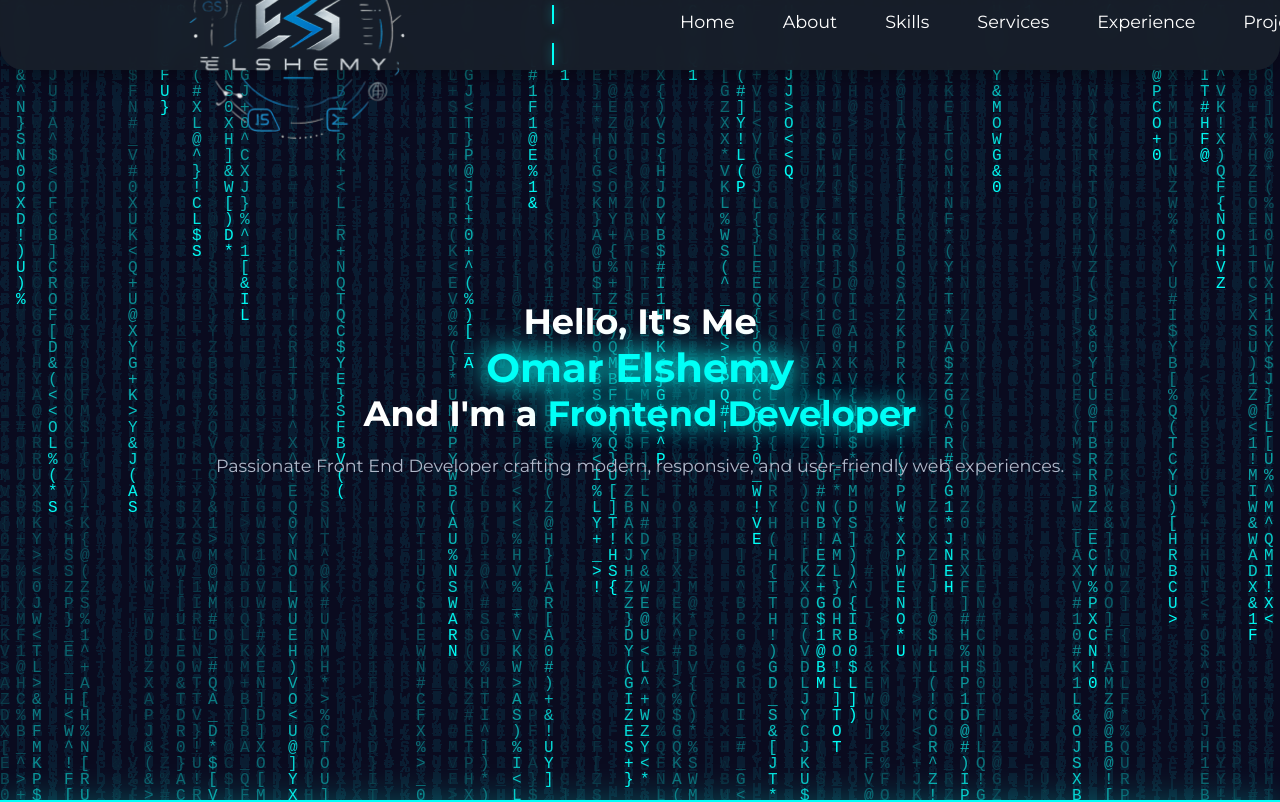
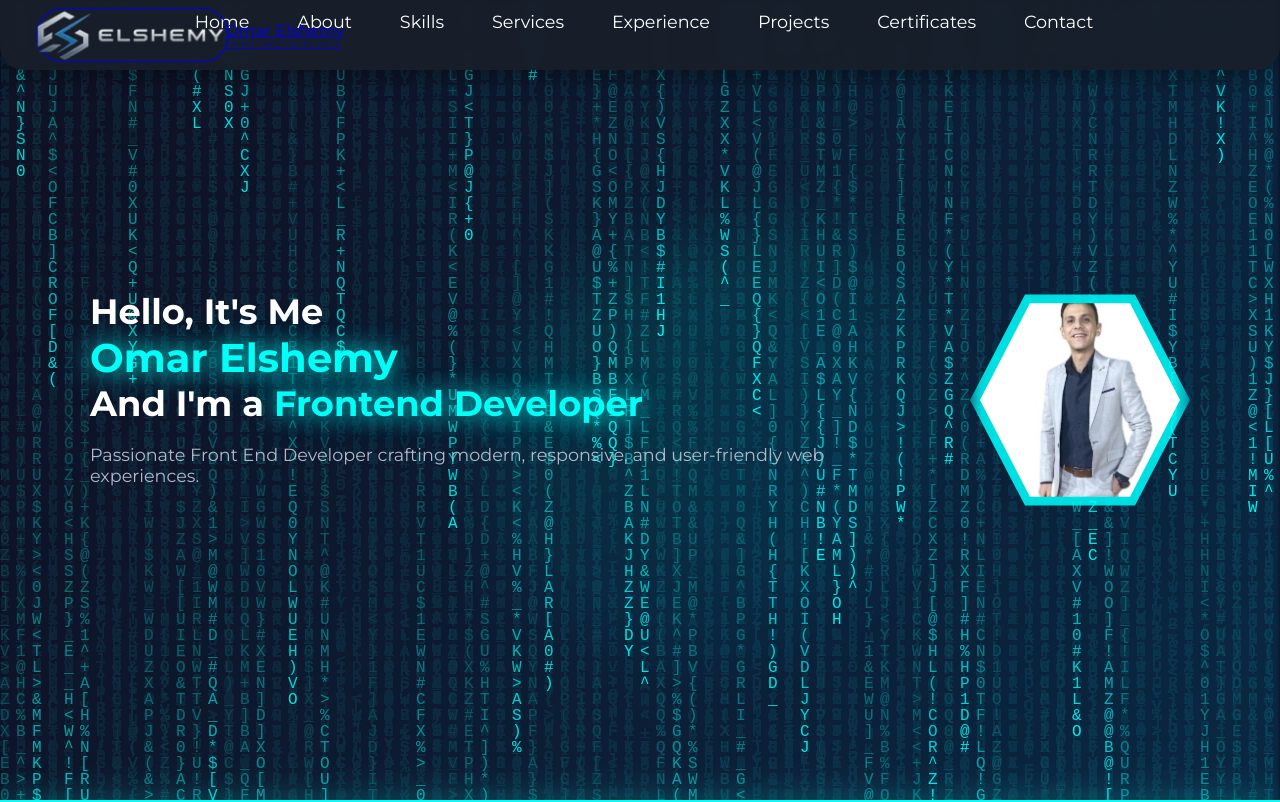
Before and after one commit to OmarELshemy98/website-portfolio, a Next.js app: page / in a window 1280 px wide. Shown: the top 802 px of the page. Built offline with nearby package versions, Linux system fonts and the light colour scheme.

Commit message:
edit the logo

```diff
--- a/components/Footer.tsx
+++ b/components/Footer.tsx
@@ -1,10 +1,12 @@
+import Logo from './Logo'
+
 export default function Footer() {
   const year = new Date().getFullYear()
   return (
     <footer className="footer-section bg-[#1a374d] text-white text-center py-8 relative overflow-hidden">
       <div className="footer-glow"></div>
-      <div className="footer-content flex items-center justify-center gap-2">
-        <img src="/images/new-logo.png" alt="Logo" className="w-8 h-8 object-contain rounded-full shadow" />
+      <div className="footer-content flex items-center justify-center gap-4">
+        <Logo />
         <p className="text-sm m-0">&copy; <span>{year}</span> <span className="footer-name">Omar Elshemy</span>. <span>All rights reserved.</span></p>
       </div>
     </footer>
--- /dev/null
+++ b/components/Logo.tsx
@@ -0,0 +1,24 @@
+import Link from 'next/link'
+
+export default function Logo() {
+  return (
+    <Link href="/" className="group flex items-center gap-2 hover:no-underline transition-all duration-300">
+      <div className="relative flex items-center justify-center bg-dark/80 rounded-full p-1 border border-neon/30 group-hover:border-neon transition-colors animate-[pulse_4s_ease-in-out_infinite]">
+        <img
+          src="/images/logo.png"
+          alt="Logo"
+          className="w-7 h-7 md:w-9 md:h-9 object-contain transition-transform duration-700 group-hover:rotate-[360deg]"
+        />
+      </div>
+
+      <div className="flex flex-col ml-1 leading-tight">
+        <span className="text-sm md:text-base font-bold text-white tracking-tight group-hover:text-neon transition-colors duration-300">
+          Omar <span className="text-neon">Elshemy</span>
+        </span>
+        <span className="text-[7px] md:text-[8px] text-text-muted font-bold uppercase tracking-[0.2em] opacity-70">
+          Front-End Developer
+        </span>
+      </div>
+    </Link>
+  )
+}
--- a/components/Navbar.tsx
+++ b/components/Navbar.tsx
@@ -1,24 +1,15 @@
 import Link from 'next/link'
+import Logo from './Logo'
 
 export default function Navbar() {
   return (
     <nav className="main-navbar dark-navbar" role="navigation" aria-label="Main Navigation">
-      <div className="navbar-inner flex items-center justify-between px-4 md:px-8">
-        <div className="flex items-center gap-4">
-          {/* Logo with Animation */}
-          <Link href="/" className="flex items-center animate-[pulse_3s_ease-in-out_infinite]">
-            <img
-              src="/favicon.png"
-              alt="Logo"
-              className="w-10 h-10 object-contain hover:scale-110 transition-transform duration-300"
-            />
-          </Link>
-          <div className="logo-text">
-            <span className="logo-role">Front end developer</span><br />
-            <span className="logo-name text-neon">Omar Elshemy</span>
-          </div>
+      <div className="navbar-inner flex items-center justify-between px-4 md:px-8 relative">
+        <div className="flex items-center gap-4 z-10">
+          <Logo />
         </div>
-        <ul className="nav-links hidden lg:flex gap-6">
+
+        <ul className="nav-links hidden lg:flex gap-8 absolute left-1/2 -translate-x-1/2">
           <li><Link href="/" className="hover:text-neon transition-colors">Home</Link></li>
           <li><Link href="/about" className="hover:text-neon transition-colors">About</Link></li>
           <li><Link href="/skills" className="hover:text-neon transition-colors">Skills</Link></li>
@@ -28,6 +19,9 @@ export default function Navbar() {
           <li><Link href="/certifications" className="hover:text-neon transition-colors">Certificates</Link></li>
           <li><Link href="/contact" className="hover:text-neon transition-colors">Contact</Link></li>
         </ul>
+
+        {/* Placeholder to keep layout balanced if needed, or for future right-side elements */}
+        <div className="w-[150px] hidden lg:block pointer-events-none"></div>
       </div>
     </nav>
   )
--- a/package.json
+++ b/package.json
@@ -6,8 +6,7 @@
   "scripts": {
     "dev": "next dev",
     "build": "next build",
-    "start": "next start",
-    "lint": "next lint"
+    "start": "next start"
   },
   "dependencies": {
     "next": "15.0.0",
@@ -20,8 +19,6 @@
     "@types/prop-types": "^15.7.15",
     "@types/react": "18.2.37",
     "autoprefixer": "^10.4.27",
-    "eslint": "8.56.0",
-    "eslint-config-next": "15.0.0",
     "postcss": "^8.5.6",
     "tailwindcss": "^4.2.1",
     "typescript": "5.6.3"
--- a/pages/index.tsx
+++ b/pages/index.tsx
@@ -11,20 +11,22 @@ export default function Home() {
         <meta name="description" content="Frontend Developer crafting modern, responsive, and user-friendly web experiences." />
       </Head>
       <Navbar />
-      <section id="hero" className="hero-section relative min-h-screen flex items-center justify-center overflow-hidden">
+      <section id="hero" className="hero-section">
         {/* Code Rain Background */}
         <canvas id="code-rain-canvas" className="absolute top-0 left-0 w-full h-full pointer-events-none z-0"></canvas>
 
-        <div className="hero-content relative z-10 text-center px-4">
+        <div className="animated-bg"></div>
+        <div className="hero-content">
           <div className="hero-text">
-            <h1 className="text-3xl md:text-5xl lg:text-6xl font-bold mb-6">
-              <span className="block text-text-muted text-xl md:text-2xl mb-2">Hello, It&apos;s Me</span>
-              <span className="hero-name block text-neon drop-shadow-[0_0_15px_rgba(0,255,247,0.5)] mb-2">Omar Elshemy</span>
-              <span className="block">And I&apos;m a <span className="highlight text-accent">Frontend Developer</span></span>
+            <h1>
+              <span>Hello, It&apos;s Me</span><br />
+              <span className="hero-name">Omar Elshemy</span><br />
+              <span>And I&apos;m a <span className="highlight">Frontend Developer</span></span>
             </h1>
-            <p className="max-w-2xl mx-auto text-lg md:text-xl text-text-muted leading-relaxed">
-              Passionate Front End Developer crafting modern, responsive, and user-friendly web experiences.
-            </p>
+            <p>Passionate Front End Developer crafting modern, responsive, and user-friendly web experiences.</p>
+          </div>
+          <div className="hexagon-img">
+            <img src="/images/profile-photo.jpg" alt="Omar Elshemy" className="profile-img" />
           </div>
         </div>
       </section>
```
Also changed, not shown: .eslintrc.json (deleted), public/images/logo.png (added), 1 other file (tests, documents, lock files or other folders).
